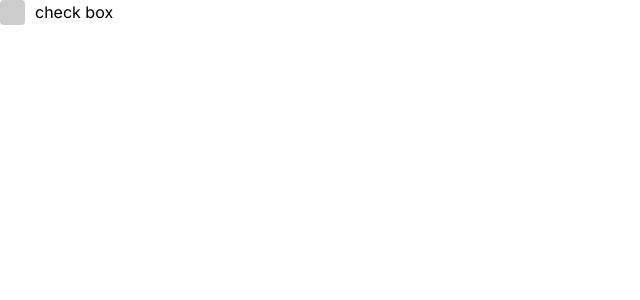
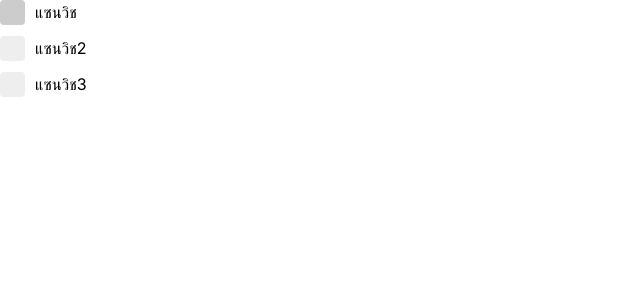
Before and after one commit to D-noppakit/subway-app-frontend, a Next.js app: page / in a window 1280 px wide. Shown: the top 300 px of the page, without its empty margins (0-640 px from the left). Built offline with nearby package versions, Linux system fonts and the light colour scheme.

Commit message:
check box get muti check

```diff
--- a/app/page.js
+++ b/app/page.js
@@ -7,15 +7,31 @@ import { useState } from "react";
 
 
 export default function Home() {
-  const [isChecked, setIsChecked] = useState(false);
+  // Mock data for checkboxes
+  const CheckBoxData = [{ id: 1, value: "แซนวิช", checked: false }, { id: 2, value: "แซนวิช2", checked: false }, { id: 3, value: "แซนวิช3", checked: false }];
+  const [checkedItems, setCheckedItems] = useState(CheckBoxData);
+  const handleCheckboxChange = (id, isChecked) => {
+    console.log({id})
+    setCheckedItems(prevState =>
+      prevState.map(item =>
+        item.id === id ? { ...item, checked: isChecked } : item
+      )
+    );
 
-  const handleCheckboxChange = (value) => {
-    setIsChecked(value);
   };
+  console.log({ checkedItems })
+
   return (
     <>
-      <TextboxSubway type="defaul" />
-      <CheckBoxCustom isChecked={isChecked} onCheckboxChange={handleCheckboxChange} text={"check box"} />
+      {checkedItems.map((item) => (
+        <CheckBoxCustom
+          key={item.id}
+          item={item}
+          isChecked={item.checked}
+          onCheckboxChange={(isChecked) => handleCheckboxChange(item.id, isChecked)}
+          text={item.value}
+        />
+      ))}
     </>
   );
 }
--- a/components/CheckBoxCustom.js
+++ b/components/CheckBoxCustom.js
@@ -1,22 +1,23 @@
+"use client"
 import React, { useState } from 'react'
 
-export default function CheckBoxCustom({ text, isChecked, onCheckboxChange, disabled = true }) {
-
+export default function CheckBoxCustom({ text, isChecked, onCheckboxChange, disabled, id, item }) {
+    console.log({ item })
     const handleCheckboxChange = (event) => {
         const value = event.target.checked;
-        onCheckboxChange(value);
+        onCheckboxChange(value, id)
     };
     let themeClass = ""
     if (disabled) {
-        themeClass = "container-checkbox flex justify-center items-center disable"
+        themeClass = "container-checkbox flex justify-center items-center"
     } else {
-        themeClass = "container-checkbox flex justify-center items-center "
+        themeClass = "container-checkbox flex justify-center items-center"
     }
 
     return (
         <>
-            <label className={themeClass} htmlFor="checkbox1">{text}
-                <input type="checkbox" id="checkbox1" disabled={disabled} checked={isChecked} onChange={handleCheckboxChange} />
+            <label className={themeClass} >{text}
+                <input type="checkbox" disabled={disabled} checked={isChecked} onChange={handleCheckboxChange} />
                 <span className="checkmark-checkbox"></span>
             </label>
         </>
```
